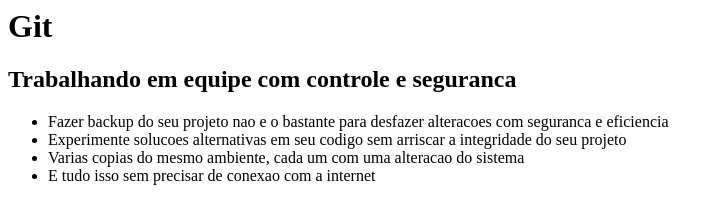
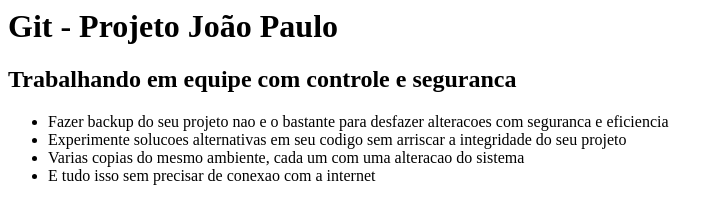
Before and after one commit to jpauloscardoso/curso-git, a plain HTML site: page index.html in a window 1280 px wide. Shown: the whole page, without its empty margins (0-724 px from the left). Drawn offline with Linux system fonts and the light colour scheme.

Commit message:
Agora vai com meu nome

```diff
--- a/index.html
+++ b/index.html
@@ -5,7 +5,7 @@
 	</head>
 
 	<body>
-		<h1>Git</h1>
+		<h1>Git - Projeto João Paulo</h1>
 		<h2>Trabalhando em equipe com controle e seguranca</h2>
 
 		<ul>
```
